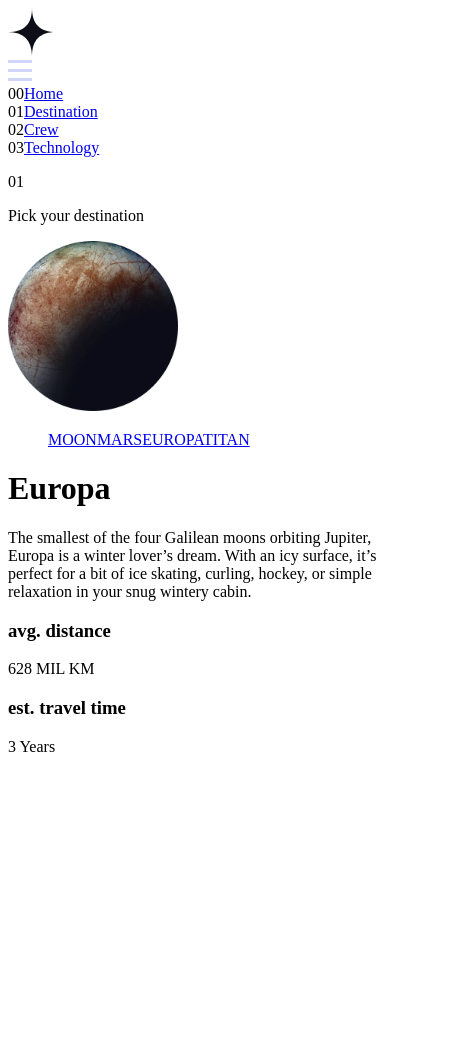
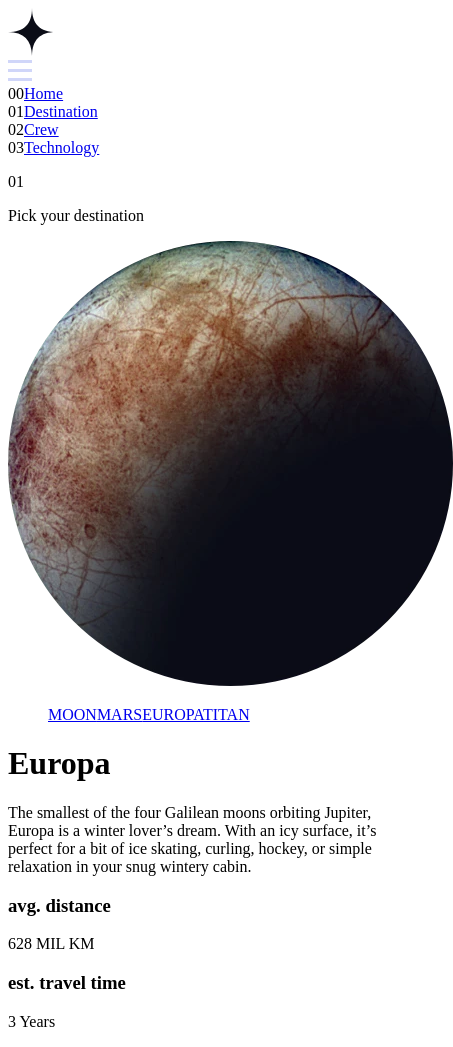
Before and after one commit to rileyarnie/space-tourism, a Next.js app: page /destination/europa in a window 390 px wide. Shown: the whole page, 453 px wide, since content can reach past the window. Before the commit the page ends 844 px from the top, so only its background shows below. Built offline with nearby package versions, Linux system fonts and the light colour scheme; a web font is replaced by a local one.

Commit message:
Feat - Tablet design
Code the tablet design for the destination pages

```diff
--- a/components/Navbar.js
+++ b/components/Navbar.js
@@ -25,7 +25,7 @@ const Navbar = () => {
             <IconHamburger />
           </div>
         ) : (
-          <div className="z-10 md:hidden" onClick={handleToggle}>
+          <div className="z-20 md:hidden" onClick={handleToggle}>
             <IconClose />
           </div>
         )}
@@ -83,7 +83,7 @@ const Navbar = () => {
       </nav>
 
       {open && (
-        <div className=" h-full backdrop-blur-xl absolute top-0 right-0 w-64 duration-1000 ease-in-out">
+        <div className=" h-full backdrop-blur-xl bg-black bg-opacity-75 z-10 absolute top-0 right-0 w-64 duration-1000 ease-in-out">
           <div className="text-white font-barlow-condensed mt-40 flex flex-col uppercase space-y-8 tracking-wider ml-7">
             <p className="">
               <span className="font-bold mr-2">00</span>
--- a/components/destination/destination-description.js
+++ b/components/destination/destination-description.js
@@ -5,12 +5,15 @@ const DestinationDescription = ({ destination }) => {
         <h1 className="uppercase text-5.5xl text-center font-bellefair">
           {destination.name}
         </h1>
-        <p className="font-barlow text-center text-above-base">
+        <div className=" md:max-w-xl md:mx-auto">
+          <p className="font-barlow text-center text-above-base md:text-base md:leading-7">
             {destination.description}
           </p>
-        <div className="mt-8 h-thin-line bg-divider-color"></div>
         </div>
-      <div className="mt-8 text-white mx-20">
+        <div className="mt-8 h-thin-line bg-divider-color  md:max-w-2xl md:mx-auto"></div>
+      </div>
+      <div className="md:flex md:max-w-xl md:mx-auto md:pb-16 md:justify-around">
+        <div className="mt-8 text-white mx-20 md:mx-0 ">
           <h3 className="uppercase text-center text-sm font-barlow-condensed mb-3">
             avg. distance
           </h3>
@@ -18,7 +21,7 @@ const DestinationDescription = ({ destination }) => {
             {destination.distance} KM
           </p>
         </div>
-      <div className="mt-8 text-white mx-20">
+        <div className="mt-8 text-white mx-20 md:mx-0">
           <h3 className="uppercase text-center text-sm font-barlow-condensed mb-3">
             est. travel time
           </h3>
@@ -26,6 +29,7 @@ const DestinationDescription = ({ destination }) => {
             {destination.travelTime}
           </p>
         </div>
+      </div>
     </>
   );
 };
--- a/components/destination/destination-page.js
+++ b/components/destination/destination-page.js
@@ -13,14 +13,20 @@ const DestinationPage = (props) => {
         <link rel="icon" href="/favicon.ico" />
       </Head>
       <Navbar />
-      <div className="text-white flex space-x-4.5 justify-center font-barlow-condensed">
+      <div className="text-white flex space-x-4.5 justify-center font-barlow-condensed md:mt-10 md:justify-start md:pl-10">
         <p className="font-bold mix-blend-difference text-gray-500 tracking-even-wider">
           01
         </p>
         <p className="uppercase"> Pick your destination</p>
       </div>
-      <div className="mt-8 grid place-items-center z">
-        <img src={destination.image} height="170" width="170" />
+      {/* TODO: change height for tablets to be 300px and for mobile to be 170px */}
+      <div className="mt-8 grid relative place-items-center z w-44h h-44 md:w-full md:h-80">
+        <img
+          src={destination.image}
+          // height="170"
+          // width="170"
+          class="w-full h-full  absolute inset-0 object-contain"
+        />
       </div>
       <DestinationNav names={destinations} />
       <DestinationDescription destination={destination} />
```
Lines whose indentation alone changed are shown as unchanged.
